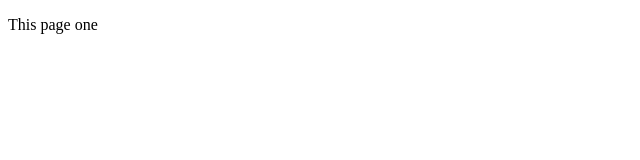
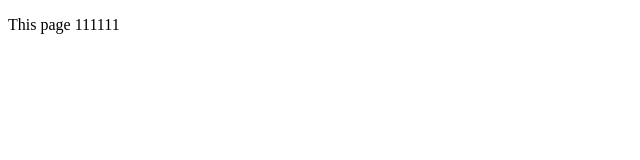
Before and after one commit to junior84/git-tutorial, a plain HTML site: page page1.html in a window 1280 px wide. Shown: the full height of the page, 0-640 px from the left. Drawn offline with Linux system fonts and the light colour scheme.

Commit message:
update 11111

```diff
--- a/page1.html
+++ b/page1.html
@@ -5,7 +5,7 @@
     <title>2020</title>
   </head>
   <body>
-    <p>This page one</p>
+    <p>This page 111111</p>
 
   </body>
 </html>
```
